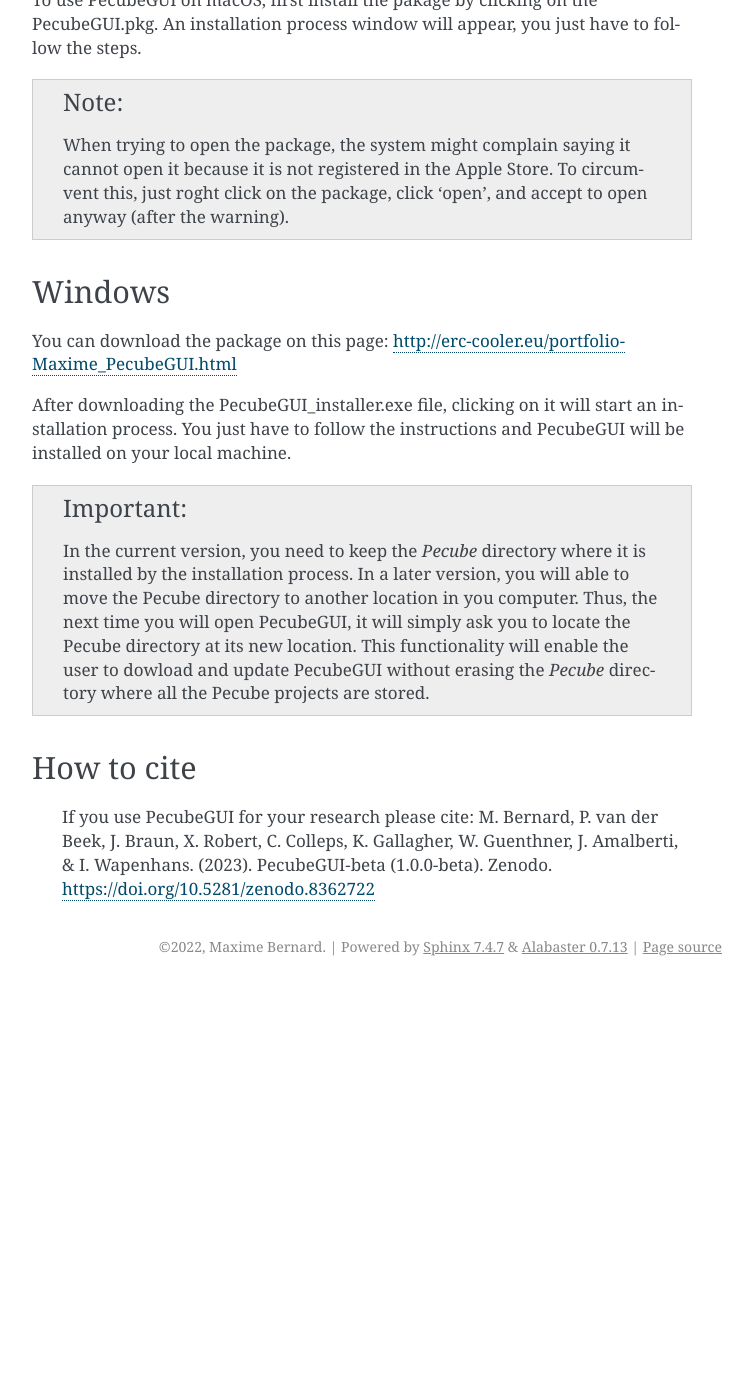
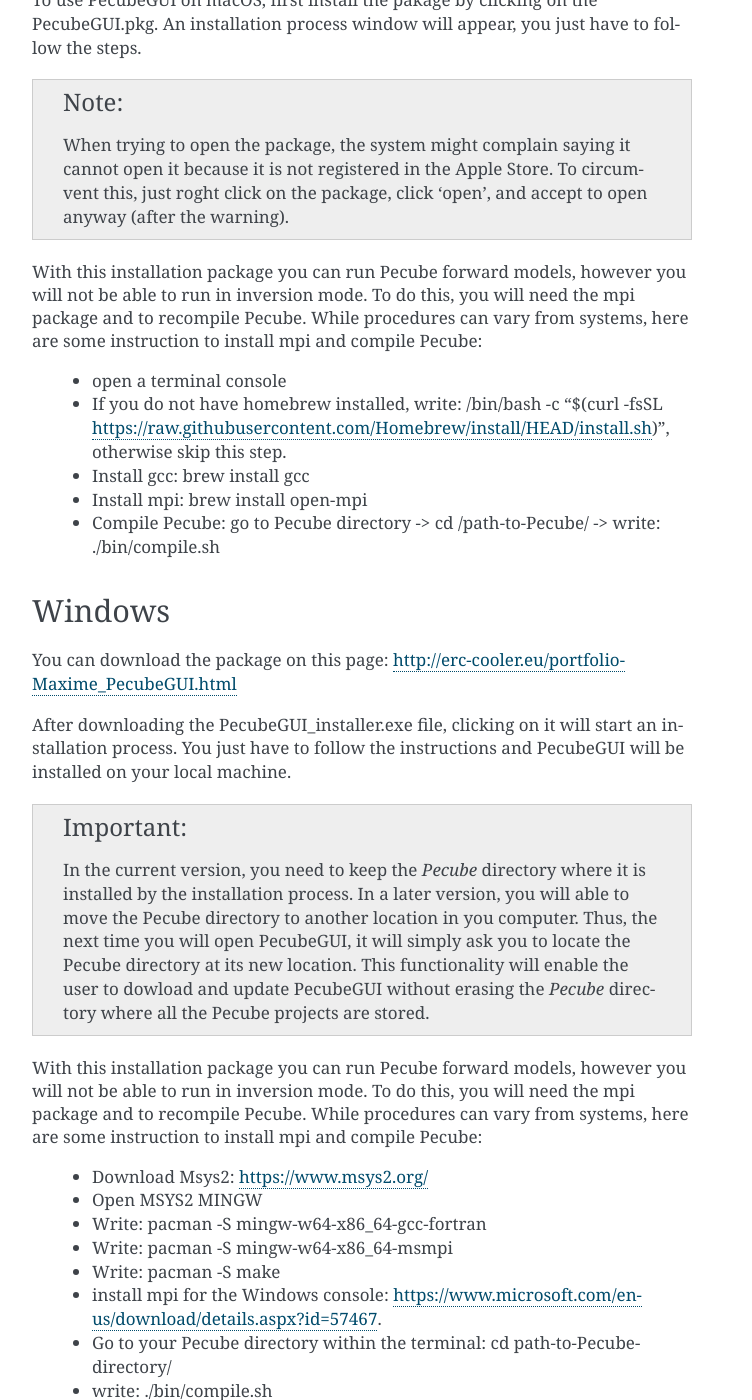
Before and after one commit to MBernAca/PecubeGUI_Doc, a Sphinx documentation site: the page built from docs/source/installation.rst, in a window 1280 px wide and 1400 px high, scrolled down 561 px. Shown: the whole window, without its empty margins (388-1140 px from the left). Built offline with Sphinx 7.4.7, drawn with Linux system fonts in a browser that asks for light colours; before the commit the page ends 1547 px from its top, so only the background shows below that.

Commit message:
Update installation.rst

```diff
--- a/docs/source/installation.rst
+++ b/docs/source/installation.rst
@@ -25,6 +25,14 @@
 .. note::
  When trying to open the package, the system might complain saying it cannot open it because it is not registered in the Apple Store. To circumvent this, just roght click on the package, click 'open', and accept to open anyway (after the warning).
 
+| With this installation package you can run Pecube forward models, however you will not be able to run in inversion mode. To do this, you will need the mpi package and to recompile Pecube. While procedures can vary from systems, here are some instruction to install mpi and compile Pecube:
+
+  * open a terminal console
+  * If you do not have homebrew installed, write: /bin/bash -c "$(curl -fsSL https://raw.githubusercontent.com/Homebrew/install/HEAD/install.sh)", otherwise skip this step.
+  * Install gcc: brew install gcc
+  * Install mpi: brew install open-mpi
+  * Compile Pecube: go to Pecube directory -> cd /path-to-Pecube/  -> write: ./bin/compile.sh
+
 
 Windows
 -----------
@@ -38,6 +46,19 @@
   In the current version, you need to keep the *Pecube* directory where it is installed by the installation process. In a later version, you will able to move the Pecube directory to another location in you computer. Thus, the next time you will open PecubeGUI, it will simply ask you to locate the Pecube directory at its new location. This functionality will enable the user to dowload and update PecubeGUI without erasing the *Pecube* directory where all the Pecube projects are stored.
 
 
+| With this installation package you can run Pecube forward models, however you will not be able to run in inversion mode. To do this, you will need the mpi package and to recompile Pecube. While procedures can vary from systems, here are some instruction to install mpi and compile Pecube:
+
+  * Download Msys2: https://www.msys2.org/
+  * Open MSYS2 MINGW
+  * Write: pacman -S mingw-w64-x86_64-gcc-fortran
+  * Write: pacman -S mingw-w64-x86_64-msmpi
+  * Write: pacman -S make
+  * install mpi for the Windows console: https://www.microsoft.com/en-us/download/details.aspx?id=57467.
+  * Go to your Pecube directory within the terminal: cd path-to-Pecube-directory/
+  * write: ./bin/compile.sh
+
+
+
 How to cite
 ------------
 
```
